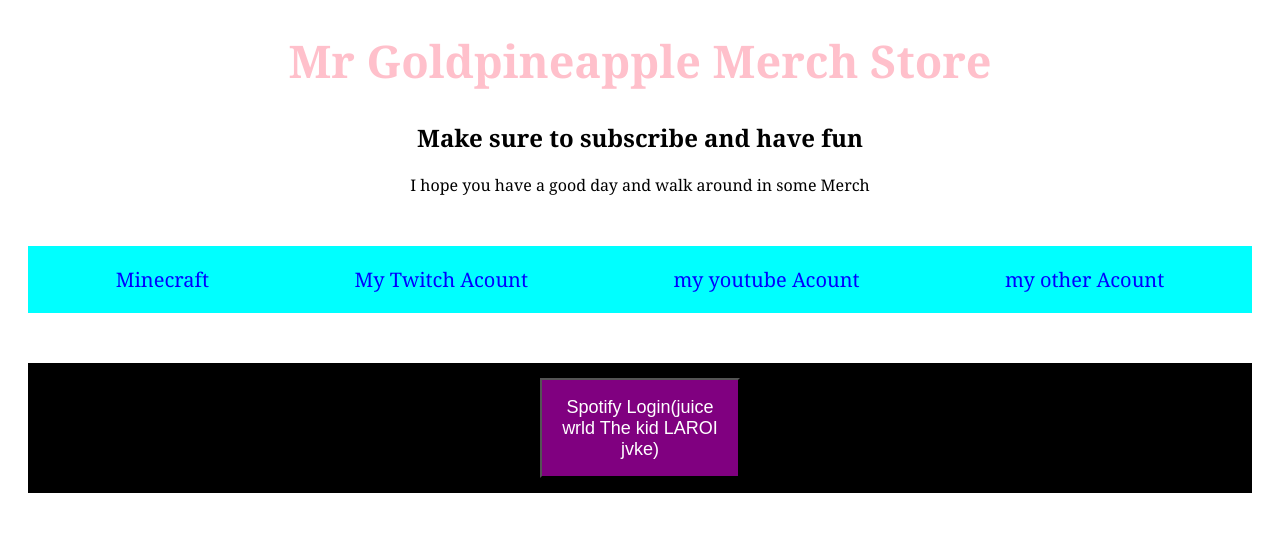
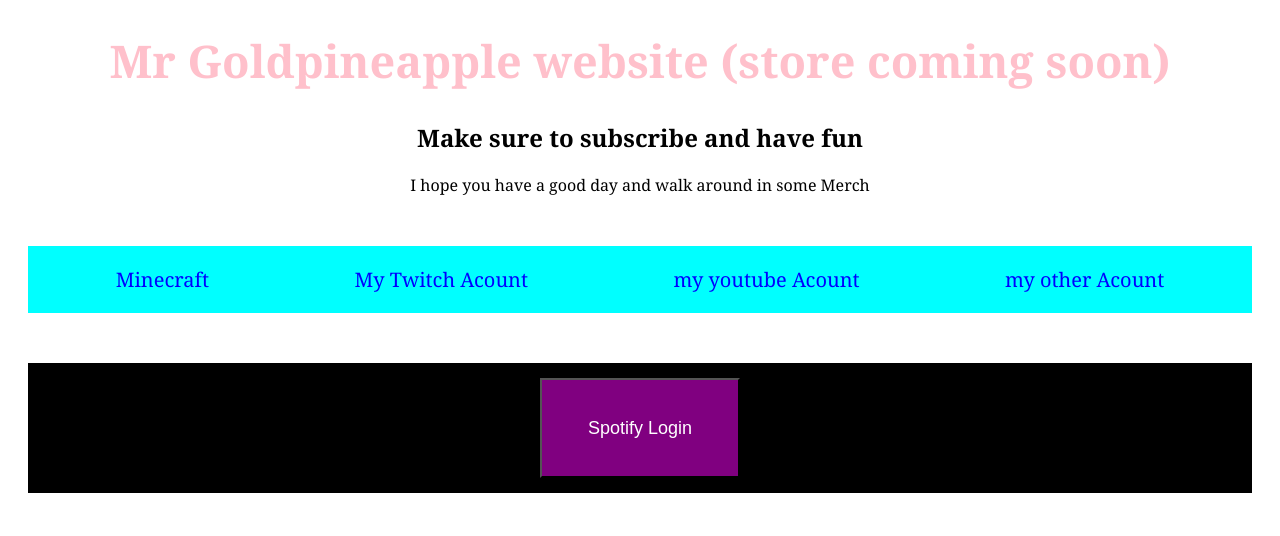
Before and after one commit to Goldpineapples/First, a plain HTML site: page index.html in a window 1280 px wide. Shown: the top 536 px of the page. Drawn offline with Linux system fonts and the light colour scheme.

Commit message:
Update index.html
first

```diff
--- a/index.html
+++ b/index.html
@@ -8,7 +8,7 @@
     <link rel="stylesheet" href="./style.css">
 </head>
 <body>
-    <h1>Mr Goldpineapple Merch Store</h1>
+    <h1>Mr Goldpineapple website (store coming soon)</h1>
     <h2>Make sure to subscribe and have fun</h2>
     <p>I hope you have a good day and walk around in some Merch</p>
 
@@ -25,7 +25,7 @@
 
     <div class="button-container">
         <a href="https://accounts.spotify.com/en/login?continue=https">
-            <button>Spotify Login(juice wrld The kid LAROI jvke)</button>
+            <button>Spotify Login</button>
         </a>
     </div>
 
```
